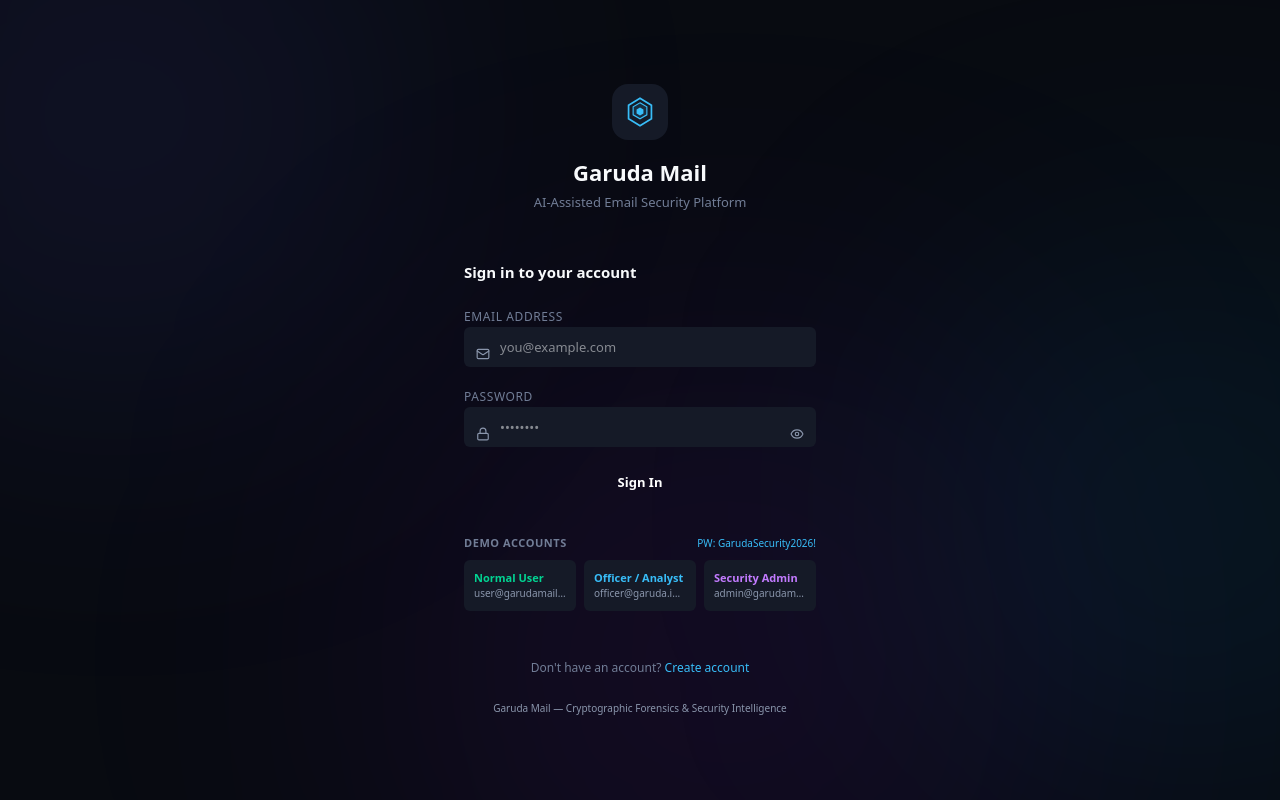
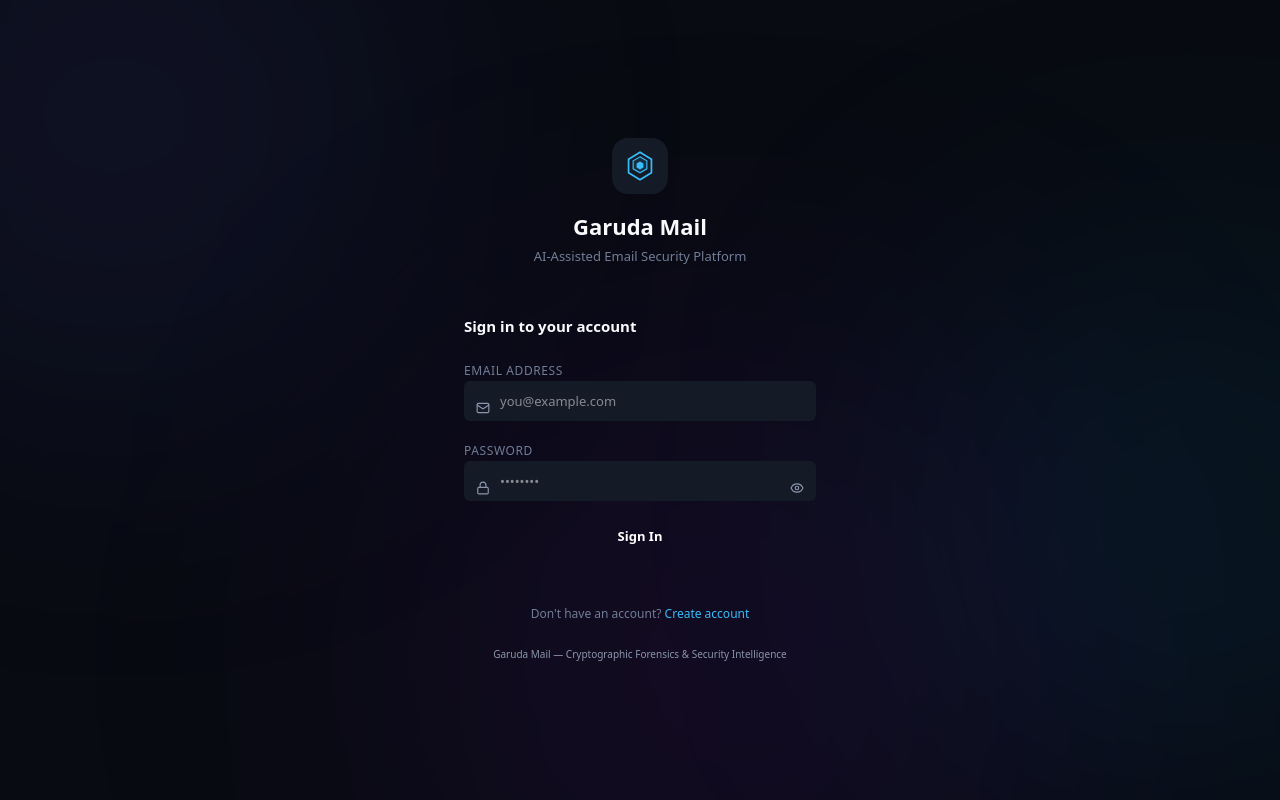
Before and after one commit to piyusz12/garuda-mail, a Next.js app in the folder frontend/: page /login in a window 1280 px wide. Built offline with nearby package versions, Linux system fonts and the light colour scheme.

Commit message:
feat: clean production enterprise login without demo buttons

```diff
--- a/frontend/src/app/login/page.tsx
+++ b/frontend/src/app/login/page.tsx
@@ -184,56 +184,6 @@ function LoginForm() {
               )}
             </button>
           </form>
-
-          {/* Quick Demo Credentials for Showcase */}
-          <div className="mt-4 pt-4 border-t border-[var(--color-border)]">
-            <div className="flex items-center justify-between mb-2">
-              <span className="text-[11px] font-semibold text-[var(--color-text-muted)] uppercase tracking-wider">
-                Demo Accounts
-              </span>
-              <span className="text-[10px] text-[var(--color-accent)] font-mono">
-                PW: GarudaSecurity2026!
-              </span>
-            </div>
-            <div className="grid grid-cols-3 gap-2">
-              <button
-                type="button"
-                id="demo-user-btn"
-                onClick={() => {
-                  setEmail('user@garudamail.local');
-                  setPassword('GarudaSecurity2026!');
-                }}
-                className="text-left p-2.5 rounded-md bg-[var(--color-surface-2)] border border-[var(--color-border)] hover:border-emerald-400 transition-colors group cursor-pointer"
-              >
-                <div className="text-[11px] font-semibold text-emerald-400 group-hover:underline">Normal User</div>
-                <div className="text-[10px] text-[var(--color-text-dim)] truncate">user@garudamail.local</div>
-              </button>
-              <button
-                type="button"
-                id="demo-officer-btn"
-                onClick={() => {
-                  setEmail('officer@garuda.internal');
-                  setPassword('GarudaSecurity2026!');
-                }}
-                className="text-left p-2.5 rounded-md bg-[var(--color-surface-2)] border border-[var(--color-border)] hover:border-[var(--color-accent)] transition-colors group cursor-pointer"
-              >
-                <div className="text-[11px] font-semibold text-[var(--color-accent)] group-hover:underline">Officer / Analyst</div>
-                <div className="text-[10px] text-[var(--color-text-dim)] truncate">officer@garuda.internal</div>
-              </button>
-              <button
-                type="button"
-                id="demo-admin-btn"
-                onClick={() => {
-                  setEmail('admin@garudamail.local');
-                  setPassword('GarudaSecurity2026!');
-                }}
-                className="text-left p-2.5 rounded-md bg-[var(--color-surface-2)] border border-[var(--color-border)] hover:border-purple-400 transition-colors group cursor-pointer"
-              >
-                <div className="text-[11px] font-semibold text-purple-400 group-hover:underline">Security Admin</div>
-                <div className="text-[10px] text-[var(--color-text-dim)] truncate">admin@garudamail.local</div>
-              </button>
-            </div>
-          </div>
         </div>
 
         {/* Register link */}
```
